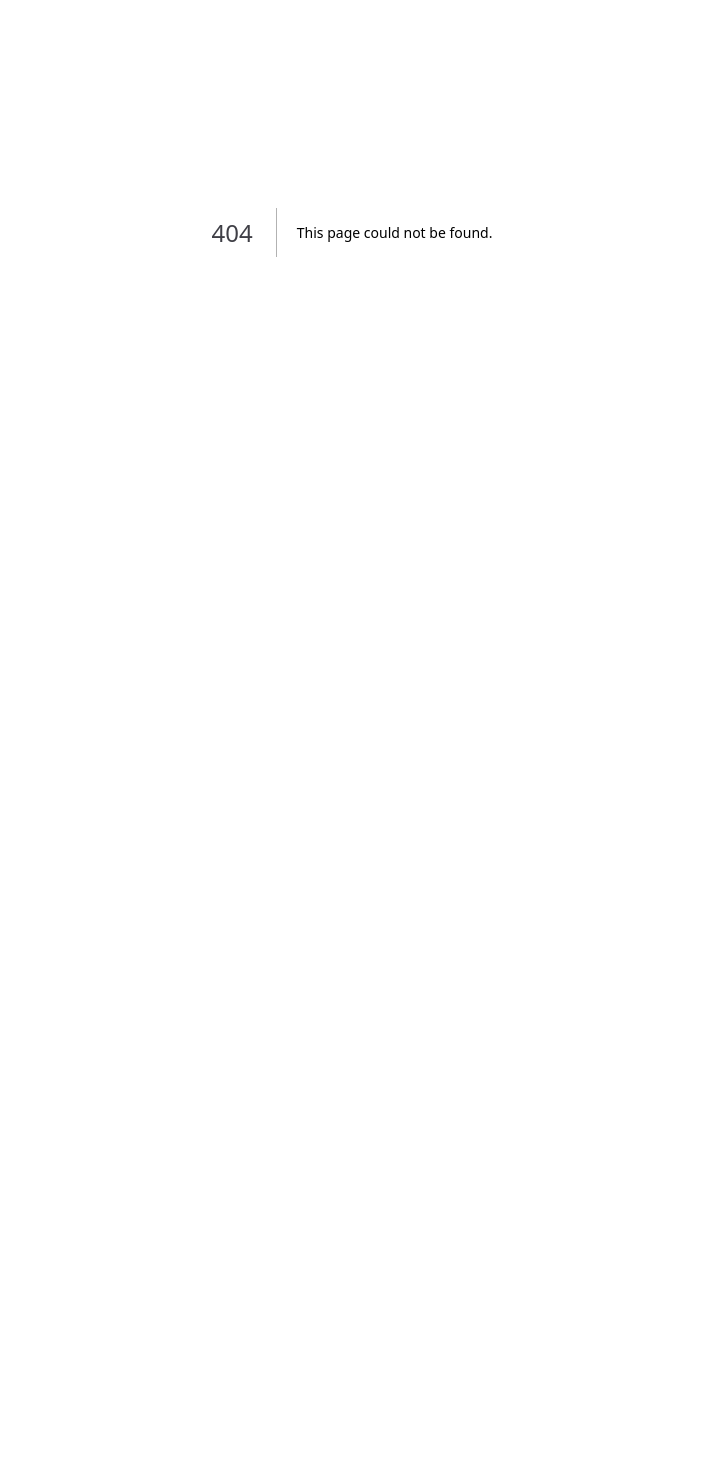
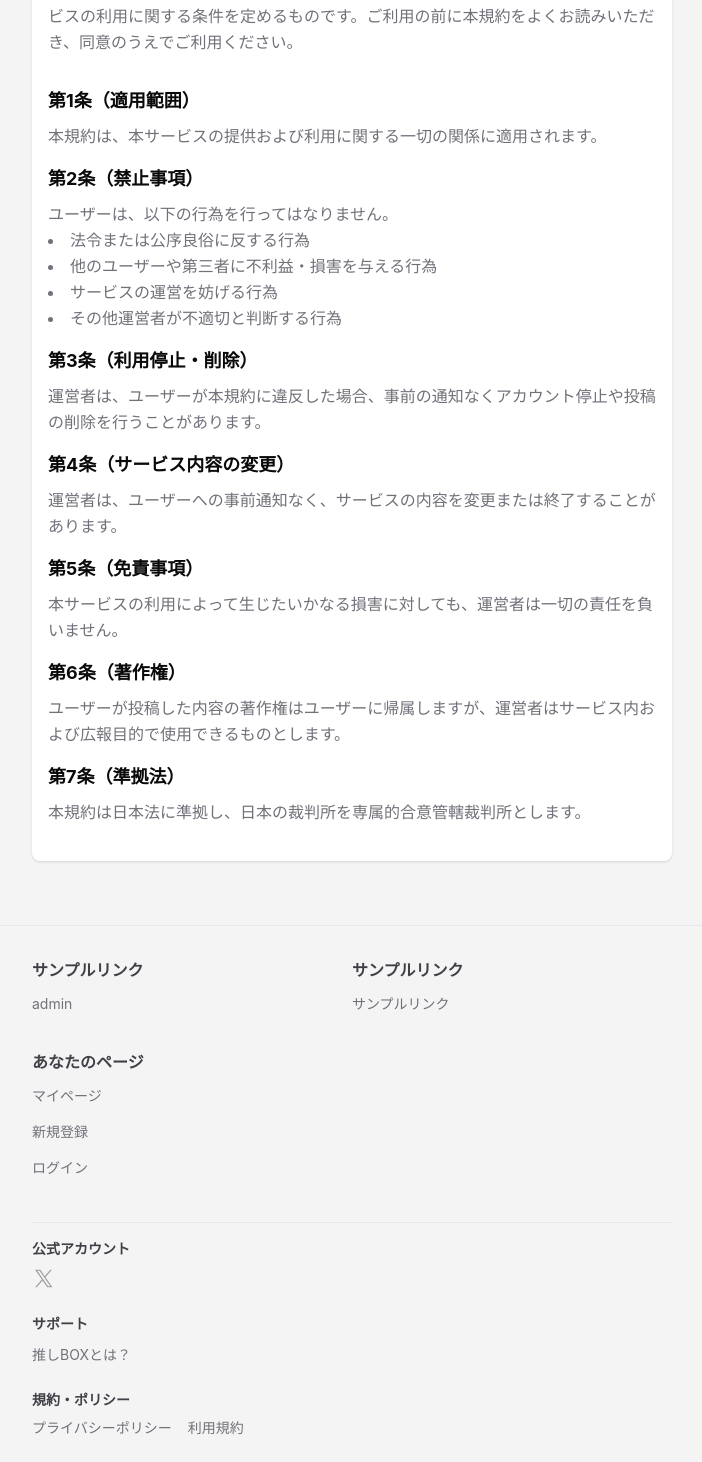
Before and after one commit to miyasuke5798/oshi-box, a Next.js app: page /terms/service in a window 1280 px wide. Before the commit this address had no page. Shown: the part 168-1630 px from the top of the page, without its empty margins (288-990 px from the left). Before the commit the page ends 800 px from the top, so only its background shows below. Built offline with nearby package versions, Linux system fonts and the light colour scheme.

Commit message:
add terms page

```diff
--- a/app/(main)/about/page.tsx
+++ b/app/(main)/about/page.tsx
@@ -46,7 +46,7 @@ export default function About() {
             </div>
           </div>
           <div className="mb-4">
-            <h3 className="text-xl mb-2">推しごとカレンダー</h3>
+            <h3 className="text-xl mb-2">推しごとカレンダー（実装予定）</h3>
             <div className="text-[#71717a]">
               <p>ライブ・配信・グッズ発売日など、予定をひと目でチェック。</p>
               <ul className="list-disc list-inside">
--- /dev/null
+++ b/app/(main)/terms/privacy/page.tsx
@@ -0,0 +1,67 @@
+//import Link from "next/link";
+import { Card, CardContent } from "@/components/ui/card";
+
+export default function TermsService() {
+  return (
+    <div className="mt-3 mb-16">
+      <Card className="w-full mb-4">
+        <CardContent className="py-5  leading-relaxed">
+          <h1 className="text-[#18181b] text-2xl font-bold mb-4">
+            プライバシーポリシー
+          </h1>
+          <div className="text-[#71717a] mb-8">
+            <p>
+              推しBOX（以下「本サービス」）では、個人情報の保護を重視し、以下のとおりプライバシーポリシーを定めます。
+            </p>
+          </div>
+          <div className="mb-4">
+            <h3 className="text-lg font-bold mb-2">第1条（取得する情報）</h3>
+            <div className="text-[#71717a]">
+              <p>本サービスでは以下の情報を取得することがあります。</p>
+              <ul className="list-disc list-inside">
+                <li>ニックネーム、推し情報、投稿内容</li>
+                <li>お問い合わせ内容</li>
+                <li>Cookie等のアクセス情報（Google Analytics利用時など）</li>
+              </ul>
+            </div>
+          </div>
+          <div className="mb-4">
+            <h3 className="text-lg font-bold mb-2">第2条（利用目的）</h3>
+            <div className="text-[#71717a]">
+              <p>取得した情報は以下の目的に利用します。</p>
+              <ul className="list-disc list-inside">
+                <li>サービスの運営・改善</li>
+                <li>利用者への重要なお知らせの送付</li>
+                <li>不正利用の防止・対応</li>
+              </ul>
+            </div>
+          </div>
+          <div className="mb-4">
+            <h3 className="text-lg font-bold mb-2">第3条（第三者提供）</h3>
+            <div className="text-[#71717a]">
+              <p>
+                法令に基づく場合を除き、ユーザーの同意なしに第三者へ情報を提供することはありません。
+              </p>
+            </div>
+          </div>
+          <div className="mb-4">
+            <h3 className="text-lg font-bold mb-2">
+              第4条（外部サービスの利用）
+            </h3>
+            <div className="text-[#71717a]">
+              <p>
+                アクセス解析や問い合わせフォーム等で、外部サービス（Googleフォーム、X等）を利用する場合があります。
+              </p>
+            </div>
+          </div>
+          <div className="mb-4">
+            <h3 className="text-lg font-bold mb-2">第5条（情報の管理）</h3>
+            <div className="text-[#71717a]">
+              <p>取得した情報は、適切な方法で安全に管理します。</p>
+            </div>
+          </div>
+        </CardContent>
+      </Card>
+    </div>
+  );
+}
--- /dev/null
+++ b/app/(main)/terms/service/page.tsx
@@ -0,0 +1,81 @@
+//import Link from "next/link";
+import { Card, CardContent } from "@/components/ui/card";
+
+export default function TermsService() {
+  return (
+    <div className="mt-3 mb-16">
+      <Card className="w-full mb-4">
+        <CardContent className="py-5  leading-relaxed">
+          <h1 className="text-[#18181b] text-2xl font-bold mb-4">利用規約</h1>
+          <div className="text-[#71717a] mb-8">
+            <p>
+              本利用規約（以下「本規約」）は、推しBOX（以下「本サービス」）が提供するサービスの利用に関する条件を定めるものです。ご利用の前に本規約をよくお読みいただき、同意のうえでご利用ください。
+            </p>
+          </div>
+          <div className="mb-4">
+            <h3 className="text-lg font-bold mb-2">第1条（適用範囲）</h3>
+            <div className="text-[#71717a]">
+              <p>
+                本規約は、本サービスの提供および利用に関する一切の関係に適用されます。
+              </p>
+            </div>
+          </div>
+          <div className="mb-4">
+            <h3 className="text-lg font-bold mb-2">第2条（禁止事項）</h3>
+            <div className="text-[#71717a]">
+              <p>ユーザーは、以下の行為を行ってはなりません。</p>
+              <ul className="list-disc list-inside">
+                <li>法令または公序良俗に反する行為</li>
+                <li>他のユーザーや第三者に不利益・損害を与える行為</li>
+                <li>サービスの運営を妨げる行為</li>
+                <li>その他運営者が不適切と判断する行為</li>
+              </ul>
+            </div>
+          </div>
+          <div className="mb-4">
+            <h3 className="text-lg font-bold mb-2">第3条（利用停止・削除）</h3>
+            <div className="text-[#71717a]">
+              <p>
+                運営者は、ユーザーが本規約に違反した場合、事前の通知なくアカウント停止や投稿の削除を行うことがあります。
+              </p>
+            </div>
+          </div>
+          <div className="mb-4">
+            <h3 className="text-lg font-bold mb-2">
+              第4条（サービス内容の変更）
+            </h3>
+            <div className="text-[#71717a]">
+              <p>
+                運営者は、ユーザーへの事前通知なく、サービスの内容を変更または終了することがあります。
+              </p>
+            </div>
+          </div>
+          <div className="mb-4">
+            <h3 className="text-lg font-bold mb-2">第5条（免責事項）</h3>
+            <div className="text-[#71717a]">
+              <p>
+                本サービスの利用によって生じたいかなる損害に対しても、運営者は一切の責任を負いません。
+              </p>
+            </div>
+          </div>
+          <div className="mb-4">
+            <h3 className="text-lg font-bold mb-2">第6条（著作権）</h3>
+            <div className="text-[#71717a]">
+              <p>
+                ユーザーが投稿した内容の著作権はユーザーに帰属しますが、運営者はサービス内および広報目的で使用できるものとします。
+              </p>
+            </div>
+          </div>
+          <div className="mb-4">
+            <h3 className="text-lg font-bold mb-2">第7条（準拠法）</h3>
+            <div className="text-[#71717a]">
+              <p>
+                本規約は日本法に準拠し、日本の裁判所を専属的合意管轄裁判所とします。
+              </p>
+            </div>
+          </div>
+        </CardContent>
+      </Card>
+    </div>
+  );
+}
--- a/components/layout/Footer.tsx
+++ b/components/layout/Footer.tsx
@@ -48,7 +48,7 @@ export const Footer = () => {
           </div>
         </div>
         <div className="mt-8 border-t border-gray-200">
-          <div className="mt-4 mb-8">
+          <div className="mt-4 mb-6">
             <h3 className="text-[#3f3f46] text-sm font-semibold mb-2">
               公式アカウント
             </h3>
@@ -56,11 +56,26 @@ export const Footer = () => {
               <XIcon width={23} height={23} className="text-[#9a9a9a]" />
             </div>
           </div>
-          <div className="my-4">
-            <h3 className="text-[#3f3f46] text-sm font-semibold mb-2">サポート</h3>
+          <div className="mt-4 mb-6">
+            <h3 className="text-[#3f3f46] text-sm font-semibold mb-2">
+              サポート
+            </h3>
             <div>
               <Link href="/about" className="text-[#71717a] text-sm">
                 推しBOXとは？
+              </Link>
+            </div>
+          </div>
+          <div className="mt-4 mb-6">
+            <h3 className="text-[#3f3f46] text-sm font-semibold mb-2">
+              規約・ポリシー
+            </h3>
+            <div className="flex gap-4">
+              <Link href="/terms/privacy" className="text-[#71717a] text-sm">
+                プライバシーポリシー
+              </Link>
+              <Link href="/terms/service" className="text-[#71717a] text-sm">
+                利用規約
               </Link>
             </div>
           </div>
```
